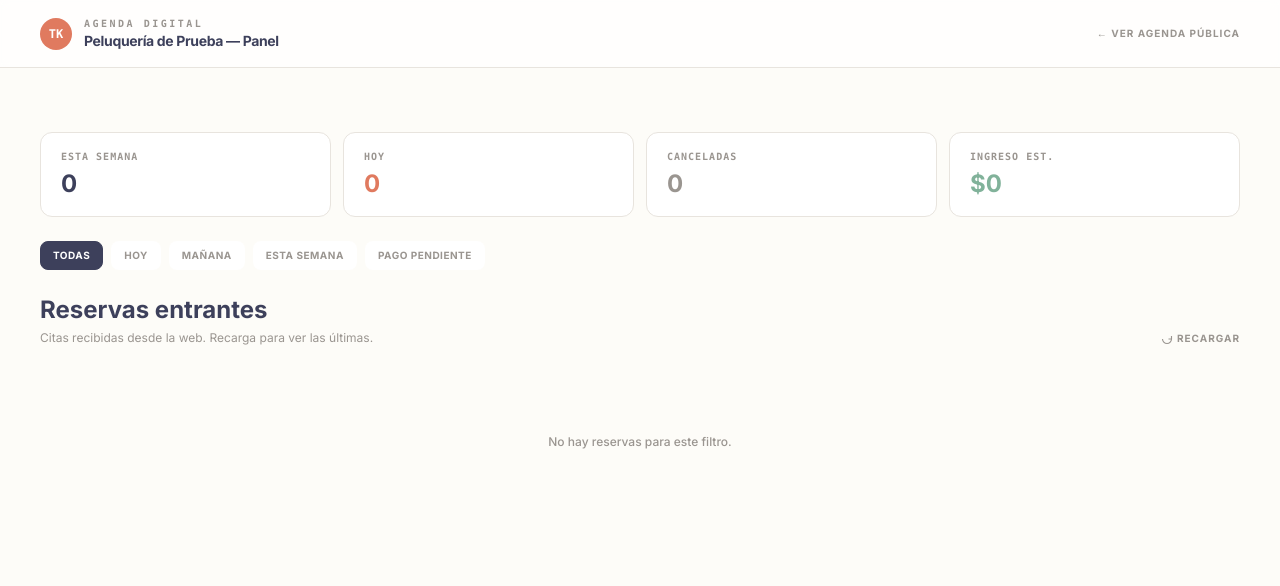
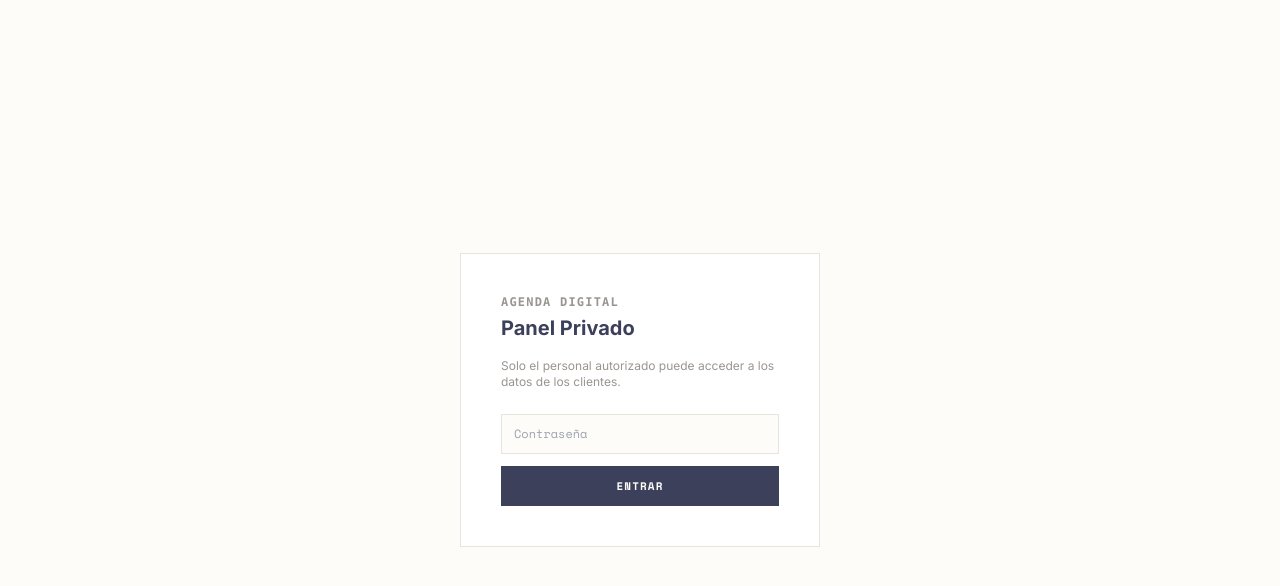
Before and after one commit to leo88rthtr5/agenda-digital, a plain HTML site: page agenda-digital/admin.html in a window 1280 px wide. Drawn offline with nearby package versions, Linux system fonts and the light colour scheme; no server answers.

Commit message:
Refactor admin.html to include login overlay

```diff
--- a/agenda-digital/admin.html
+++ b/agenda-digital/admin.html
@@ -31,11 +31,33 @@
     ::-webkit-scrollbar-track { background:var(--bg); }
     ::-webkit-scrollbar-thumb { background:var(--border); border-radius:3px; }
     ::selection { background:var(--accent); color:#fff; }
+    .login-screen { position: fixed; inset: 0; background: #FDFCF8; z-index: 50; display: flex; align-items: center; justify-content: center; }
+.login-box { background: #FFFFFF; border: 1px solid #E8E4DE; padding: 40px; width: 100%; max-width: 360px; }
+.login-input { width: 100%; background: #FDFCF8; border: 1px solid #E8E4DE; padding: 10px 12px; font-family: 'Space Mono', monospace; font-size: 12px; color: #3D405B; outline: none; }
+.login-input:focus { border-color: #3D405B; }
+.login-btn { width: 100%; background: #3D405B; color: #FDFCF8; font-family: 'Space Mono', monospace; font-size: 11px; font-weight: 700; text-transform: uppercase; letter-spacing: 0.1em; padding: 12px; border: none; cursor: pointer; }
+.login-btn:hover { opacity: 0.9; }
+.login-error { font-family: 'Space Mono', monospace; font-size: 10px; color: #E07A5F; margin-top: 8px; }
   </style>
 </head>
 <body class="min-h-screen">
 
-  <header class="bg-white/70 backdrop-blur-sm border-b border-[#E8E4DE] px-5 md:px-10 py-4 sticky top-0 z-50">
+  <!-- LOGIN OVERLAY -->
+  <div id="loginScreen" class="login-screen">
+    <div class="login-box">
+      <div class="text-xs font-mono font-bold text-[#9A9590] uppercase tracking-widest mb-1">Agenda Digital</div>
+      <h1 class="text-xl font-bold text-[#3D405B] mb-4">Panel Privado</h1>
+      <p class="text-xs text-[#9A9590] mb-6">Solo el personal autorizado puede acceder a los datos de los clientes.</p>
+      <input type="password" id="loginPass" class="login-input mb-3" placeholder="Contraseña" autocomplete="off">
+      <button id="loginBtn" class="login-btn">Entrar</button>
+      <div id="loginError" class="login-error hidden">Contraseña incorrecta</div>
+    </div>
+  </div>
+
+  <!-- PANEL -->
+  <div id="panelContent" class="hidden">
+
+    <header class="bg-white/70 backdrop-blur-sm border-b border-[#E8E4DE] px-5 md:px-10 py-4 sticky top-0 z-40">
       <div class="max-w-[1400px] mx-auto flex items-center justify-between">
         <div class="flex items-center gap-3">
           <div class="w-8 h-8 rounded-full bg-[#E07A5F] flex items-center justify-center text-white text-xs font-bold font-mono">TK</div>
@@ -57,32 +79,32 @@
             <span class="text-[10px] uppercase tracking-widest text-[#F2CC8F] font-mono font-bold">Siguiente cita</span>
             <div class="text-sm font-bold mt-0.5" id="nextText">--</div>
           </div>
-        <a id="nextWA" href="#" target="_blank" class="text-[10px] font-bold uppercase tracking-widest text-white/70 hover:text-white transition-colors">WhatsApp →</a>
+          <a id="nextWA" href="#" target="_blank" class="text-[10px] font-mono font-bold uppercase tracking-widest text-[#F2CC8F] hover:text-white transition-colors">WhatsApp →</a>
         </div>
       </div>
 
-    <!-- Estadísticas -->
-    <div class="grid grid-cols-2 md:grid-cols-4 gap-3" id="statsRow">
-      <div class="stats-box">
-        <div class="text-[10px] uppercase tracking-widest text-[#9A9590] font-mono font-bold">Esta semana</div>
-        <div class="text-2xl font-bold text-[#3D405B] mt-1" id="statWeek">0</div>
+      <!-- Stats -->
+      <div class="grid grid-cols-2 md:grid-cols-4 gap-3">
+        <div class="card-pastel p-4">
+          <div class="text-[10px] font-mono font-bold uppercase tracking-widest text-[#9A9590] mb-1">Esta semana</div>
+          <div id="statWeek" class="text-3xl font-bold text-[#3D405B]">0</div>
         </div>
-      <div class="stats-box">
-        <div class="text-[10px] uppercase tracking-widest text-[#9A9590] font-mono font-bold">Hoy</div>
-        <div class="text-2xl font-bold text-[#E07A5F] mt-1" id="statToday">0</div>
+        <div class="card-pastel p-4">
+          <div class="text-[10px] font-mono font-bold uppercase tracking-widest text-[#9A9590] mb-1">Hoy</div>
+          <div id="statToday" class="text-3xl font-bold text-[#E07A5F]">0</div>
         </div>
-      <div class="stats-box">
-        <div class="text-[10px] uppercase tracking-widest text-[#9A9590] font-mono font-bold">Canceladas</div>
-        <div class="text-2xl font-bold text-[#9A9590] mt-1" id="statCancel">0</div>
+        <div class="card-pastel p-4">
+          <div class="text-[10px] font-mono font-bold uppercase tracking-widest text-[#9A9590] mb-1">Canceladas</div>
+          <div id="statCancel" class="text-3xl font-bold text-[#9A9590]">0</div>
         </div>
-      <div class="stats-box">
-        <div class="text-[10px] uppercase tracking-widest text-[#9A9590] font-mono font-bold">Ingreso est.</div>
-        <div class="text-2xl font-bold text-[#81B29A] mt-1" id="statIncome">$0</div>
+        <div class="card-pastel p-4">
+          <div class="text-[10px] font-mono font-bold uppercase tracking-widest text-[#9A9590] mb-1">Ingreso est.</div>
+          <div id="statIncome" class="text-3xl font-bold text-[#81B29A]">$0</div>
         </div>
       </div>
 
       <!-- Filtros -->
-    <div class="flex items-center gap-2 flex-wrap">
+      <div class="flex items-center gap-2 overflow-x-auto pb-1">
         <button class="btn-sm filter-active" data-filter="all" onclick="setFilter('all')">Todas</button>
         <button class="btn-sm btn-ghost" data-filter="today" onclick="setFilter('today')">Hoy</button>
         <button class="btn-sm btn-ghost" data-filter="tomorrow" onclick="setFilter('tomorrow')">Mañana</button>
@@ -91,25 +113,16 @@
       </div>
 
       <!-- Lista -->
-    <div class="flex items-end justify-between">
-      <div>
-        <h1 class="text-xl md:text-2xl font-bold text-[#3D405B] mb-1">Reservas entrantes</h1>
-        <p class="text-xs text-[#9A9590]">Citas recibidas desde la web. Recarga para ver las últimas.</p>
+      <div class="flex items-center justify-between">
+        <h2 class="text-lg font-bold text-[#3D405B]">Reservas entrantes</h2>
+        <button id="btnReload" class="btn-sm">↻ Recargar</button>
       </div>
-      <button id="btnReload" class="text-[10px] font-bold uppercase tracking-widest text-[#9A9590] hover:text-[#E07A5F] transition-colors flex items-center gap-1">
-        <svg width="12" height="12" viewBox="0 0 16 16" fill="none"><path d="M2 8C2 11 4.5 14 8 14C11.5 14 14 11 14 8M14 8V4M14 8H10" stroke="currentColor" stroke-width="1.5"/></svg>
-        Recargar
-      </button>
-    </div>
-
+      <div id="emptyState" class="hidden text-xs text-[#9A9590] font-mono p-4">No hay reservas para este filtro.</div>
       <div id="reservasList" class="space-y-3"></div>
-    <div id="emptyState" class="hidden text-center py-16">
-      <p class="text-xs text-[#9A9590] font-medium">No hay reservas para este filtro.</p>
-    </div>
 
     </main>
 
-  <script src="config.js"></script>
-  <script src="admin.js"></script>
+  </div>
+
 </body>
 </html>
```
Lines whose indentation alone changed are shown as unchanged.
